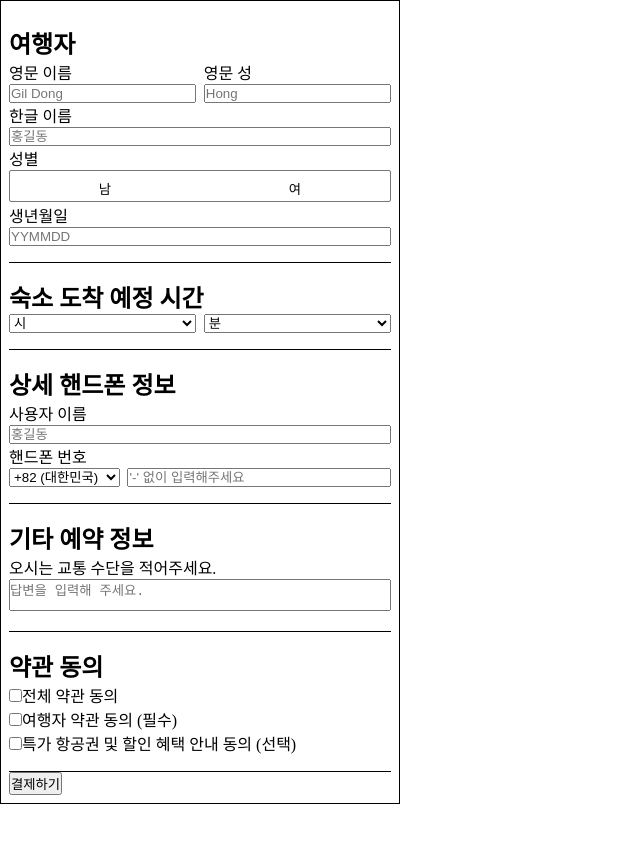
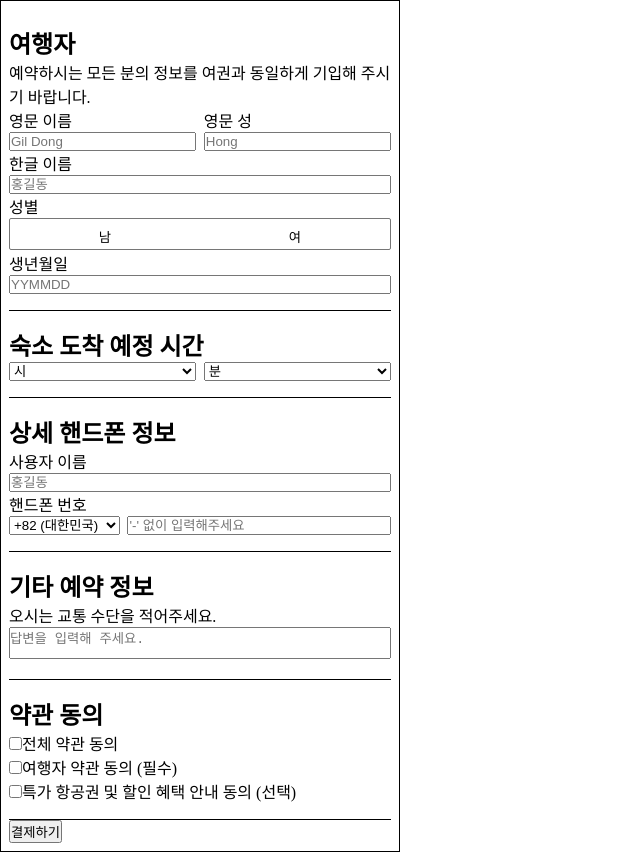
Before and after one commit to dev-song/task-dev-song, a React (Create React App) app: page / in a window 1280 px wide. Shown: the whole page, without its empty margins (0-640 px from the left). Before the commit the page ends 804 px from the top, so only its background shows below. Built offline with nearby package versions, Linux system fonts and the light colour scheme.

Commit message:
Add instruction text in TravelerInfo

```diff
--- a/src/Components/TravelerInfo.js
+++ b/src/Components/TravelerInfo.js
@@ -12,6 +12,9 @@ function TravelerInfo({ paymentRequested, passValidation }) {
         여행자
         <span className='traveler-number'></span>
       </h2>
+      <p className='instruction'>
+        예약하시는 모든 분의 정보를 여권과 동일하게 기입해 주시기 바랍니다.
+      </p>
       <div className='traveler-info__form'>
         <NameEnglish
           paymentRequested={paymentRequested}
```
